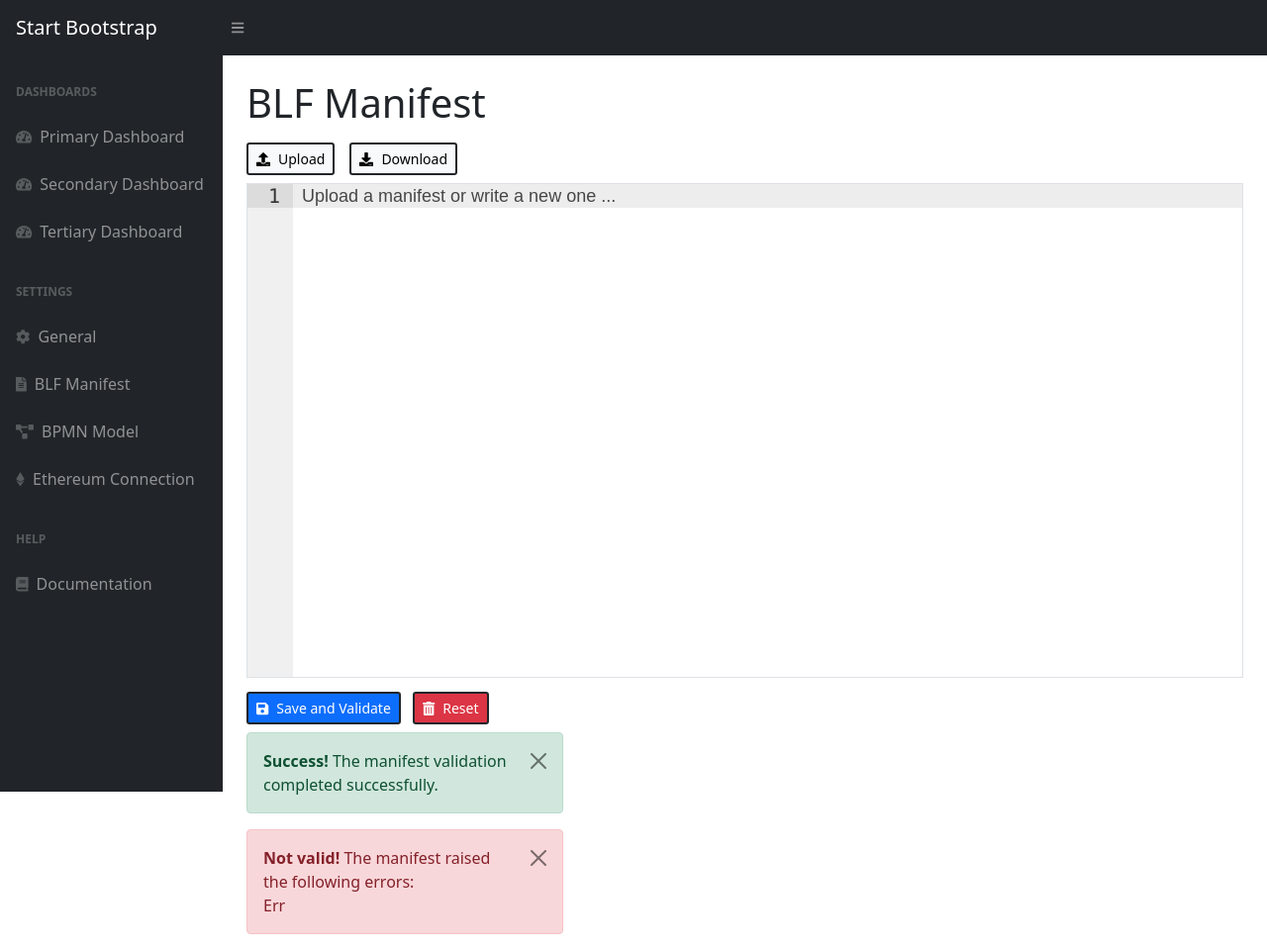
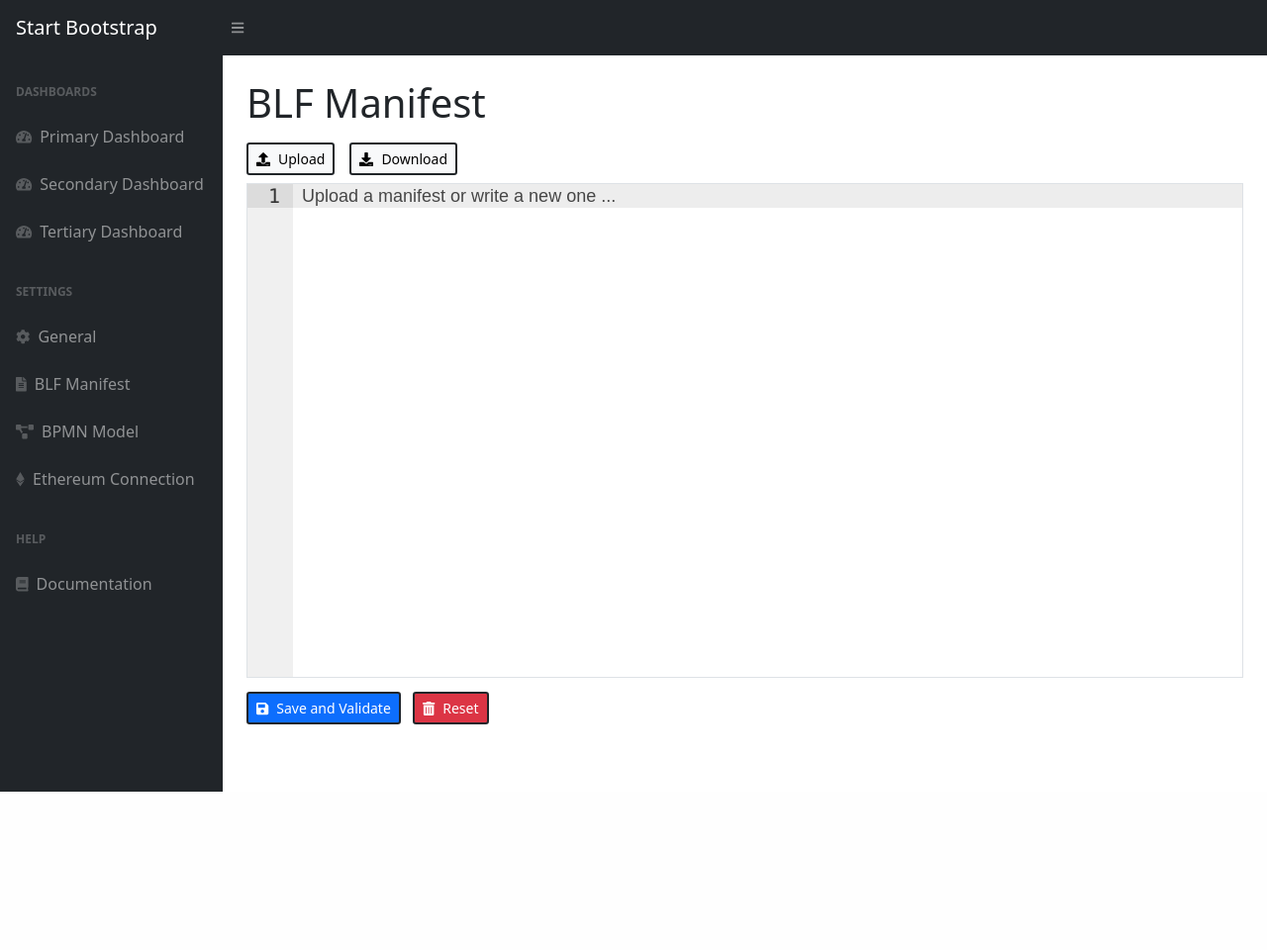
Before and after one commit to hb237/MasterThesisApp, a Flask app: page /settings/manifest in a window 1280 px wide. Shown: the whole page at 99% size. After the commit the page ends 800 px from the top, so only its background shows below. Run offline with Flask 2, Linux system fonts and the light colour scheme; data that the repository does not hold is empty; parts of the project's set-up code (start-up, migrations or seed data) failed here and were passed over; some libraries are stand-ins or nearby versions.

Commit message:
finihed manifest control

```diff
--- a/blockchain_monitor/templates/settings/blf-manifest.html
+++ b/blockchain_monitor/templates/settings/blf-manifest.html
@@ -38,6 +38,10 @@ BLF Manifest
         });
     };
 
+    function hide(id) {
+        $('#' + id).addClass('d-none')
+    }
+
     function save_and_validate_manifest() {
         $.ajax({
             url: '/api/manifest',
@@ -51,7 +55,16 @@ BLF Manifest
                     url: '/api/manifest',
                     type: 'VALIDATE',
                     complete: function (res) {
-                        $('#error-msg').text(res.responseText)
+                        validation_msg = res.responseText
+                        if (validation_msg) {
+                            $('#validation-error').removeClass('d-none')
+                            $('#validation-error-msg').text(res.responseText)
+                        } else {
+                            $('#validation-success').removeClass('d-none')
+                            $("#validation-success").delay(3000).queue(function () {
+                                $(this).addClass("d-none").dequeue();
+                            });
+                        }
                     }
                 });
             }
@@ -103,14 +116,14 @@ BLF Manifest
 
 <div class="row mt-2">
     <div class="col-md-4">
-        <div class="alert alert-success alert-dismissible fade show" role="alert">
+        <div id="validation-success" class="d-none alert alert-success alert-dismissible fade show">
             <strong>Success!</strong> The manifest validation completed successfully.
-            <button type="button" class="btn-close" data-bs-dismiss="alert" aria-label="Close"></button>
+            <button type="button" class="btn-close" aria-label="Close" onclick="hide('validation-success');"></button>
         </div>
-        <div class="alert alert-danger alert-dismissible fade show" role="alert">
+        <div id="validation-error" class="d-none alert alert-danger alert-dismissible fade show">
             <strong>Not valid!</strong> The manifest raised the following errors:<br />
-            <span id="error-msg">Err</span>
-            <button type="button" class="btn-close" data-bs-dismiss="alert" aria-label="Close"></button>
+            <span id="validation-error-msg">Err</span>
+            <button type="button" class="btn-close" aria-label="Close" onclick="hide('validation-error');"></button>
         </div>
     </div>
 </div>
```
